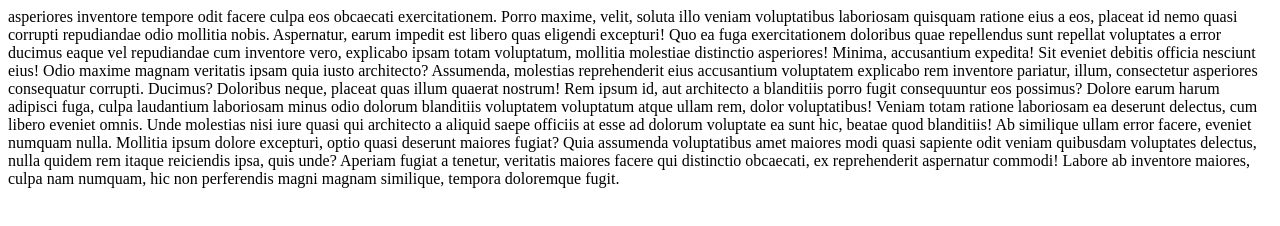
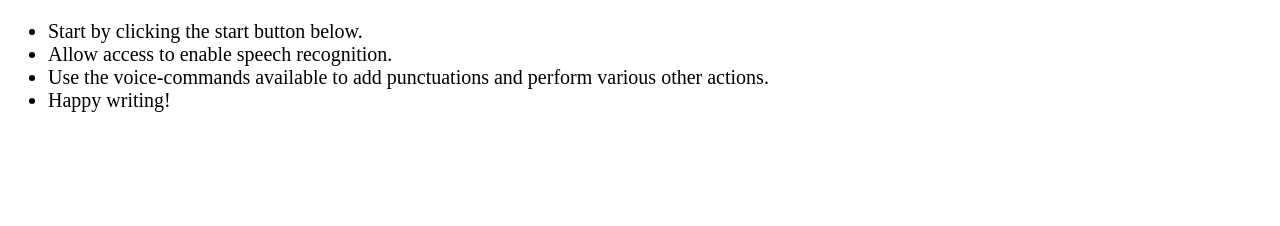
Before and after one commit to muktarkabir/Vocal-Logs, a website: page hints.html in a window 1280 px wide. Drawn offline with Linux system fonts and the light colour scheme.

Commit message:
Add guidelines and proper styles

```diff
--- a/hints.html
+++ b/hints.html
@@ -4,35 +4,43 @@
 		<meta charset="UTF-8" />
 		<meta name="viewport" content="width=device-width, initial-scale=1.0" />
 		<title>Document</title>
+		<style>
+			::-webkit-scrollbar {
+				width: 10px;
+			}
+
+			::-webkit-scrollbar-track {
+				background-color: hsl(270, 4%, 55%);
+				border-radius: 100dvw;
+				margin-block: 5em;
+				margin-bottom: 6em;
+			}
+
+			::-webkit-scrollbar-thumb {
+				background-color: hsl(0, 2%, 22%);
+				border-radius: 100dvw;
+			}
+
+			::-webkit-scrollbar-thumb:hover {
+				background-color: hsl(0, 0%, 10%);
+			}
+			body {
+				overflow-y: scroll;
+				font-size: 20px;
+			}
+		</style>
 	</head>
 	<body>
 		<main>
-			asperiores inventore tempore odit facere culpa eos obcaecati
-			exercitationem. Porro maxime, velit, soluta illo veniam voluptatibus
-			laboriosam quisquam ratione eius a eos, placeat id nemo quasi corrupti
-			repudiandae odio mollitia nobis. Aspernatur, earum impedit est libero quas
-			eligendi excepturi! Quo ea fuga exercitationem doloribus quae repellendus
-			sunt repellat voluptates a error ducimus eaque vel repudiandae cum
-			inventore vero, explicabo ipsam totam voluptatum, mollitia molestiae
-			distinctio asperiores! Minima, accusantium expedita! Sit eveniet debitis
-			officia nesciunt eius! Odio maxime magnam veritatis ipsam quia iusto
-			architecto? Assumenda, molestias reprehenderit eius accusantium voluptatem
-			explicabo rem inventore pariatur, illum, consectetur asperiores
-			consequatur corrupti. Ducimus? Doloribus neque, placeat quas illum quaerat
-			nostrum! Rem ipsum id, aut architecto a blanditiis porro fugit
-			consequuntur eos possimus? Dolore earum harum adipisci fuga, culpa
-			laudantium laboriosam minus odio dolorum blanditiis voluptatem voluptatum
-			atque ullam rem, dolor voluptatibus! Veniam totam ratione laboriosam ea
-			deserunt delectus, cum libero eveniet omnis. Unde molestias nisi iure
-			quasi qui architecto a aliquid saepe officiis at esse ad dolorum voluptate
-			ea sunt hic, beatae quod blanditiis! Ab similique ullam error facere,
-			eveniet numquam nulla. Mollitia ipsum dolore excepturi, optio quasi
-			deserunt maiores fugiat? Quia assumenda voluptatibus amet maiores modi
-			quasi sapiente odit veniam quibusdam voluptates delectus, nulla quidem rem
-			itaque reiciendis ipsa, quis unde? Aperiam fugiat a tenetur, veritatis
-			maiores facere qui distinctio obcaecati, ex reprehenderit aspernatur
-			commodi! Labore ab inventore maiores, culpa nam numquam, hic non
-			perferendis magni magnam similique, tempora doloremque fugit.
+			<ul>
+				<li>Start by clicking the start button below.</li>
+				<li>Allow access to enable speech recognition.</li>
+				<li>
+					Use the voice-commands available to add punctuations and perform
+					various other actions.
+				</li>
+				<li>Happy writing!</li>
+			</ul>
 		</main>
 	</body>
 </html>
```
